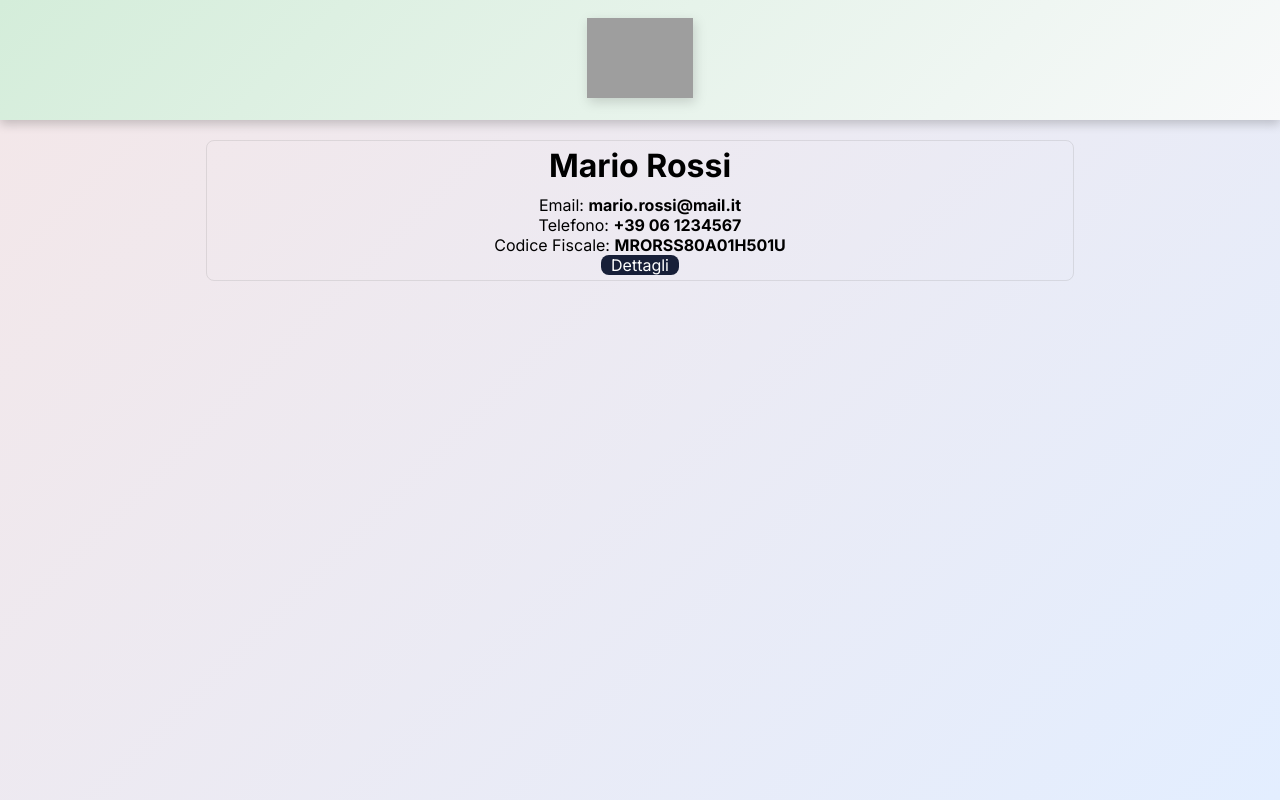
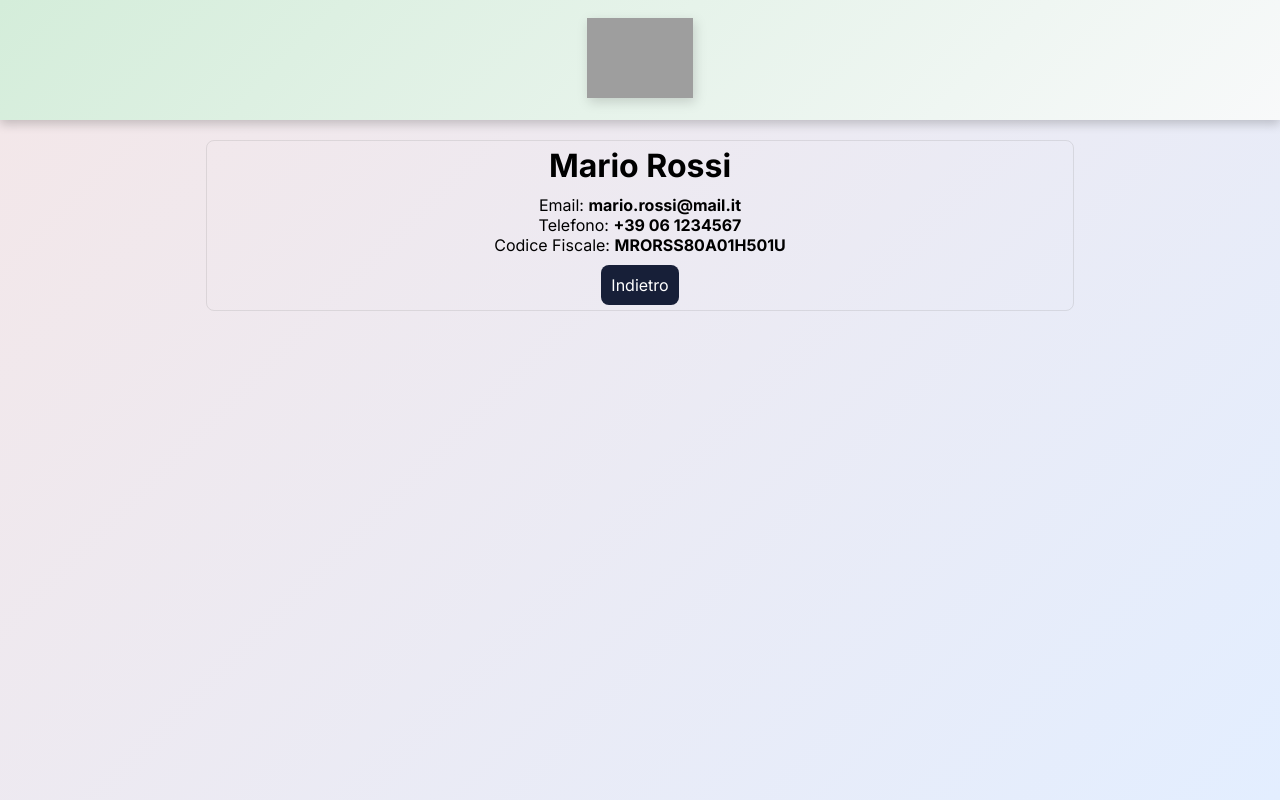
Before and after one commit to penso996/boo-road, a React (Vite) app: page /traveler/1 in a window 1280 px wide. Built offline with nearby package versions, Linux system fonts and the light colour scheme; grey boxes are pictures that could not be loaded.

Commit message:
added back button

```diff
--- a/src/index.css
+++ b/src/index.css
@@ -190,3 +190,15 @@ header img {
   flex-direction: column;
   align-items: center;
 }
+
+.back-button {
+  margin-top: 10px;
+  border-radius: 8px;
+  display: flex;
+  justify-content: center;
+  align-items: center;
+  background-color: #171f38;
+  color: white;
+  padding: 10px;
+  cursor: pointer;
+}
--- a/src/pages/TravelerDetailPage.jsx
+++ b/src/pages/TravelerDetailPage.jsx
@@ -1,12 +1,15 @@
 // Import functions from React
 import { useParams } from "react-router-dom";
 import { useContext, useState, useEffect } from "react";
-import { Link } from 'react-router-dom';
+import { useNavigate } from 'react-router-dom';
 
 // Import context
 import GlobalContext from "../contexts/GlobalContext";
 
 export default function TravelerDetail() {
+
+    // useNaviage to go back
+    const navigate = useNavigate();
 
     const { trips } = useContext(GlobalContext);
     // Read URL from ID
@@ -34,7 +37,7 @@ export default function TravelerDetail() {
                 <p>Email: <b>{traveler.email}</b></p>
                 <p>Telefono: <b>{traveler.phone}</b></p>
                 <p>Codice Fiscale: <b>{traveler.fiscalCode}</b></p>
-                <Link className='trip-button' to={`/trip/${id}`}>Dettagli</Link>
+                <a className="back-button" onClick={() => navigate(-1)}>Indietro</a>
             </div>
         </main>
     );
```
